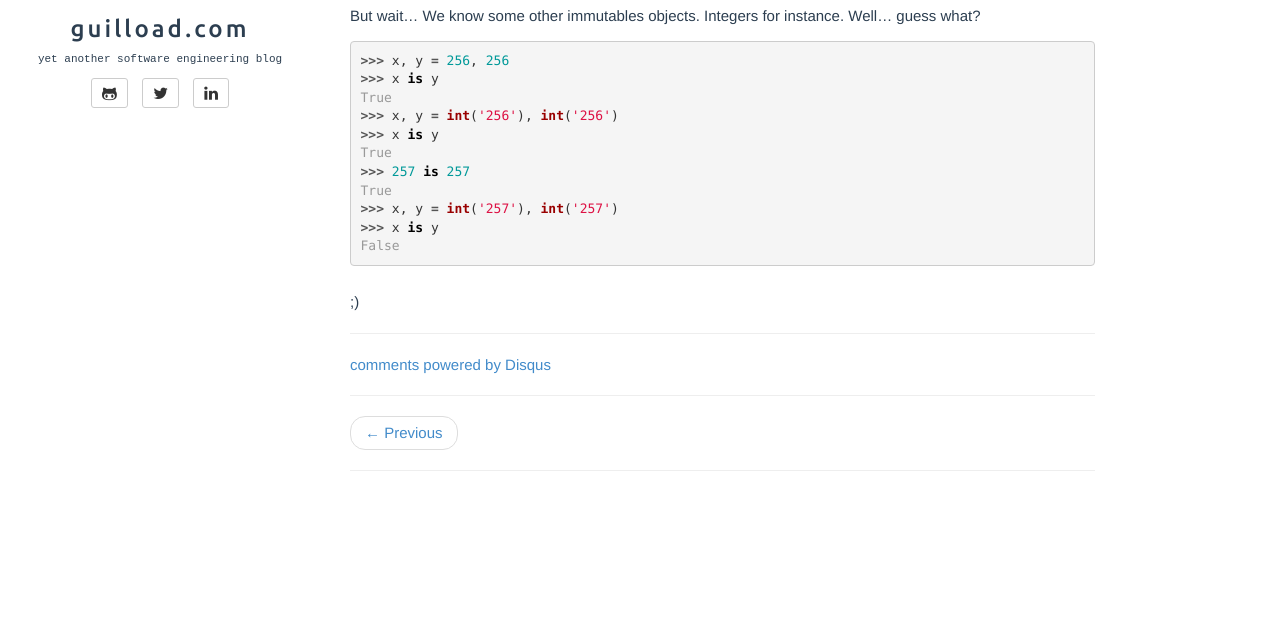
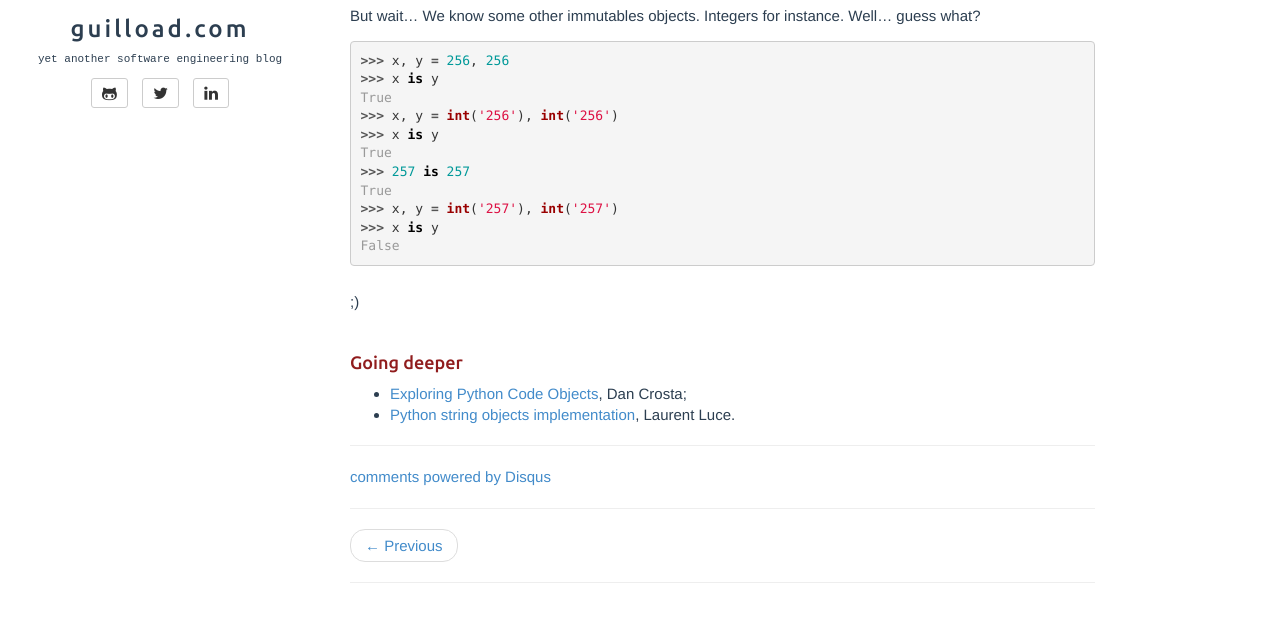
Before and after one commit to guilload/guilload.github.io, a Jekyll site: the page built from _posts/2014-06-28-python-string-interning.md, in a window 1280 px wide and 900 px high, scrolled down 9438 px, cut to the strip 282-900 px from the top of the window. Built offline with Jekyll 4.4.1, drawn with Linux system fonts in a browser that asks for light colours; comment, search, counter and statistics services are not loaded; before the commit the page ends 10226 px from its top, so only the background shows below that.

Commit message:
Add "Going deeper" section

```diff
--- a/_posts/2014-06-28-python-string-interning.md
+++ b/_posts/2014-06-28-python-string-interning.md
@@ -415,3 +415,8 @@ False
 {% endhighlight %}
 
 ;)
+
+#### Going deeper
+
+* [Exploring Python Code Objects](http://late.am/post/2012/03/26/exploring-python-code-objects){:target="_blank"}, Dan Crosta;
+* [Python string objects implementation](http://www.laurentluce.com/posts/python-string-objects-implementation/){:target="_blank"}, Laurent Luce.
```
